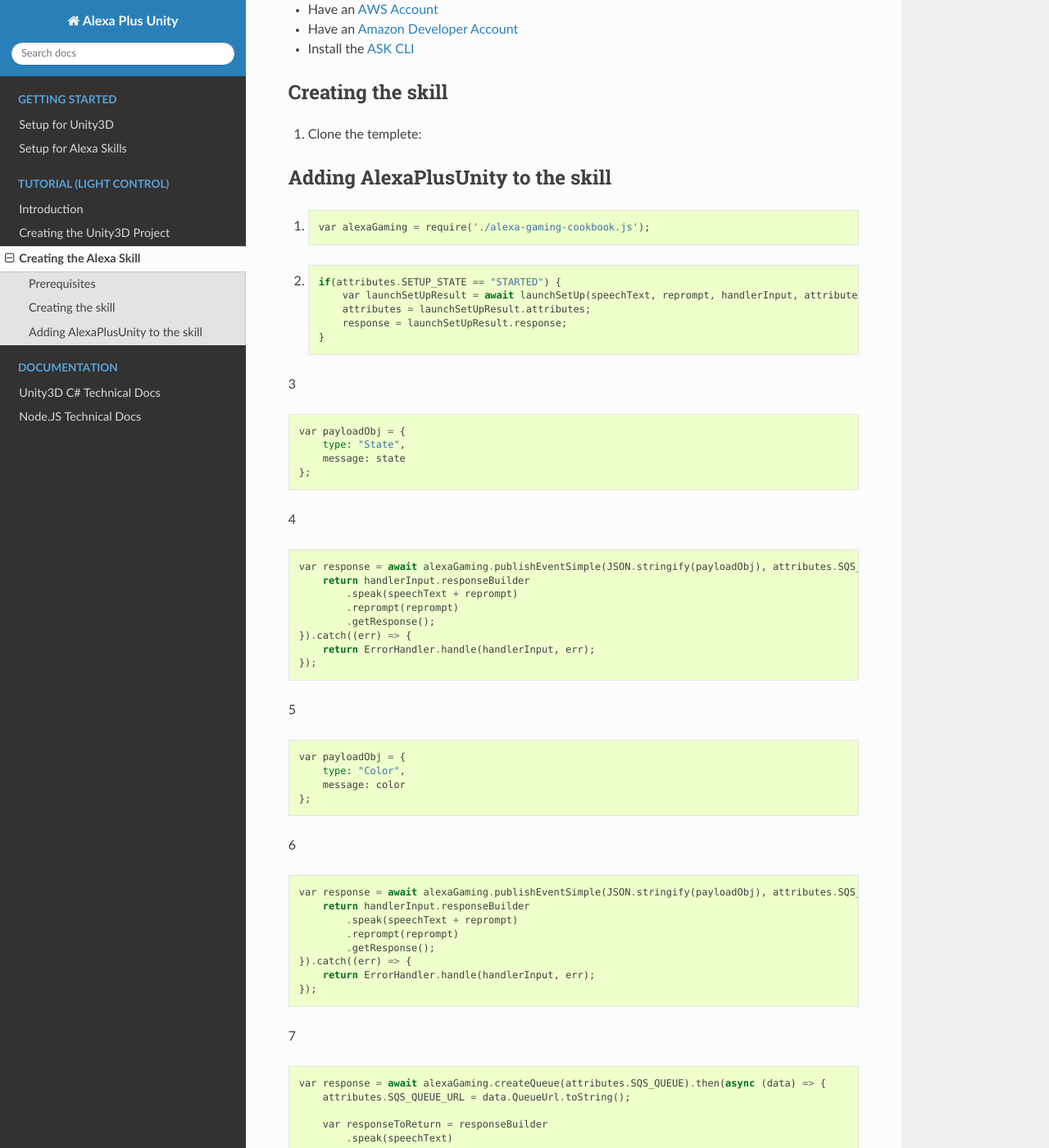
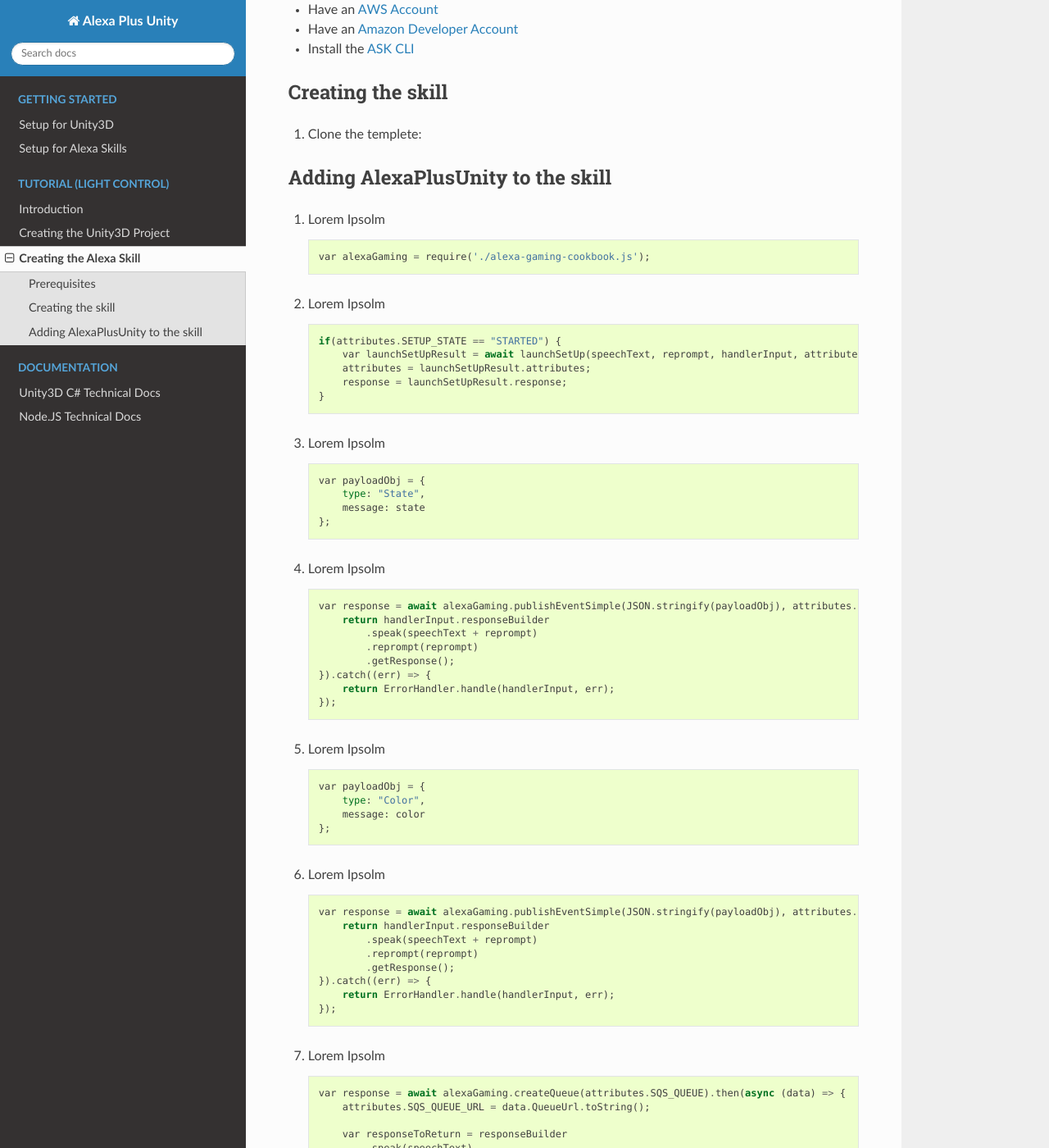
Before and after one commit to AustinMathuw/AlexaPlusUnityDocs, a Sphinx documentation site: the page built from docs/LC-Part-2.rst, in a window 1280 px wide and 1400 px high, scrolled down 360 px. Shown: the whole window at 82% size. Built offline with Sphinx 7.4.7 and the Read the Docs theme 2.0.0, drawn with Linux system fonts in a browser that asks for light colours; some of the changed text lies outside the part shown.

Commit message:
update docs

```diff
--- a/docs/LC-Part-2.rst
+++ b/docs/LC-Part-2.rst
@@ -22,11 +22,11 @@
 Adding AlexaPlusUnity to the skill
 ==================================
 
-1. ::
+1. Lorem Ipsolm ::
 
         var alexaGaming = require('./alexa-gaming-cookbook.js');
 
-2. ::
+2. Lorem Ipsolm ::
 
         if(attributes.SETUP_STATE == "STARTED") {
             var launchSetUpResult = await launchSetUp(speechText, reprompt, handlerInput, attributes);
@@ -34,14 +34,14 @@
             response = launchSetUpResult.response;
         }
 
-3 ::
+3. Lorem Ipsolm ::
 
         var payloadObj = {
             type: "State",
             message: state
         };
 
-4 ::
+4. Lorem Ipsolm ::
 
         var response = await alexaGaming.publishEventSimple(JSON.stringify(payloadObj), attributes.SQS_QUEUE_URL).then((data) => {
             return handlerInput.responseBuilder
@@ -52,14 +52,14 @@
             return ErrorHandler.handle(handlerInput, err);
         });
 
-5 ::
+5. Lorem Ipsolm ::
 
         var payloadObj = {
             type: "Color",
             message: color
         };
 
-6 ::
+6. Lorem Ipsolm ::
 
         var response = await alexaGaming.publishEventSimple(JSON.stringify(payloadObj), attributes.SQS_QUEUE_URL).then((data) => {
             return handlerInput.responseBuilder
@@ -70,7 +70,7 @@
             return ErrorHandler.handle(handlerInput, err);
         });
 
-7 ::
+7. Lorem Ipsolm ::
 
         var response = await alexaGaming.createQueue(attributes.SQS_QUEUE).then(async (data) => {
             attributes.SQS_QUEUE_URL = data.QueueUrl.toString();
@@ -88,14 +88,14 @@
             }
         );
 
-8 ::
+8. Lorem Ipsolm ::
 
         var payloadObj = {
             type: "AlexaUserId",
             message: userId
         };
 
-9 ::
+9. Lorem Ipsolm ::
 
         return await alexaGaming.publishEventSimple(JSON.stringify(payloadObj), attributes.SQS_QUEUE_URL).then((data) => {
             return response;
@@ -103,7 +103,7 @@
             return ErrorHandler.handle(handlerInput, err);
         });
 
-10 ::
+10. Lorem Ipsolm ::
 
         attributes.SETUP_STATE = "STARTED";
         attributes.SQS_QUEUE = await alexaGaming.uniqueQueueGenerator();
```
